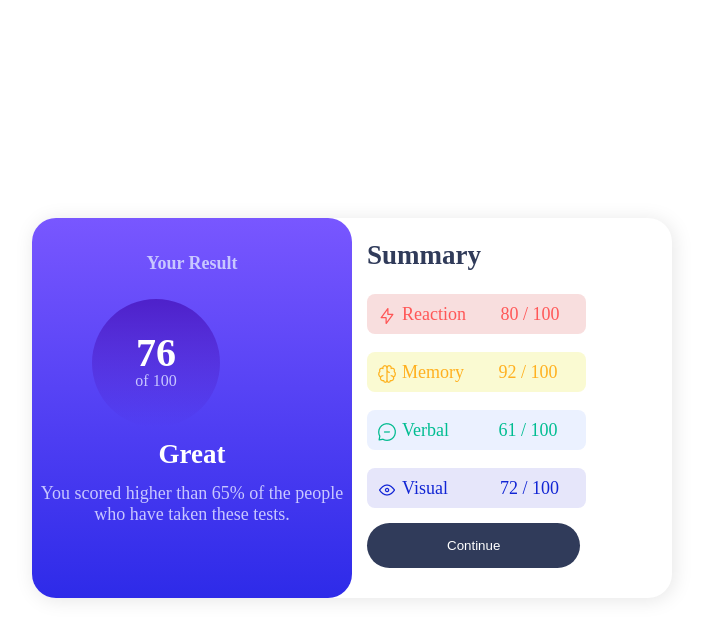
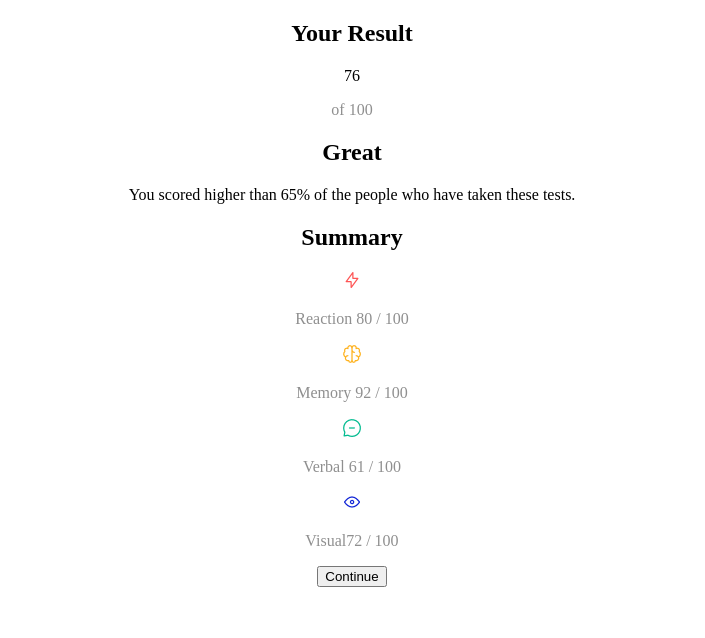
Before and after one commit to Ezekiel225/Template, a plain HTML site: page index.html in a window 1280 px wide. Shown: the whole page, without its empty margins (288-993 px from the left). Drawn offline with Linux system fonts and the light colour scheme.

Commit message:
Update style.css

```diff
--- a/style.css
+++ b/style.css
@@ -1,190 +1,179 @@
-body{
-    background: white;
-    font-family: Hanken Grotesk;
-    font-size: 18px;
-    align-items: center;
-    justify-content: center;
-    display: flex;
-    height: 100vh;
+
+body {
+    font-family: "Montserrat";
+    text-align: center;
   }
 
-.container{
-    height: 380px;
-    width: 50vw;
-    display: flex;
-    background-color: white;
-    box-shadow: 2px 2px 20px 0 rgba(0, 0, 0, 0.1);
-    border-radius: 1.5rem;
-    color: hsl(241, 100%, 89%);
+  h1, h2, h3, h4, h5, h6 {
+    font-family: "Montserrat-Bold";
   }
 
-.result{
-    text-align: center;
-    width: 50%;
-    border-radius: 1.5rem;
-    background: linear-gradient(to bottom, hsl(252, 100%, 67%), hsl(241, 81%, 54%));
+  p {
+    color: #8f8f8f;
   }
 
-.score{
-    height: 8rem;
-    width: 8rem;
-    border-radius: 50%;
-    background: linear-gradient(to bottom, hsla(256, 72%, 46%, 1), hsla(241, 72%, 46%, 0));
-    align-items: center;
-    color: hsl(241, 100%, 89%);
-    position: relative;
-    left: 60px;
-    top: 30px;
+  /* Headings */
+
+  .big-heading {
+    font-family: "Montserrat-Black";
+    font-size: 3.5rem;
+    line-height: 1.5;
   }
 
-.result-title{
-    font-size: 18px;
-    color: hsl(241, 100%, 89%);
-    position: relative;
-    top: 20px;
+  .section-heading {
+    font-size: 3rem;
+    line-height: 1.5;
   }
 
-.real-score{
-    font-weight: 700;
-    font-size: 40px;
-    text-align: center;
-    color: hsl(0, 0%, 100%);
-    position: relative;
-    top: 30px;
+  /* Containers */
+
+  .container-fluid{
+    padding: 7% 15%;
   }
 
-.Light-red{
-    height: 2.5rem;
-    background: rgb(248, 222, 222);
-    border-radius: 0.5rem;
-    margin-left: 15px;
-    width: 90%;
+  /* Sections */
+
+  .colored-section {
+    background-color: #ff4c68;
+    color: #fff;
   }
 
-.Orange-yellow{
-    height: 2.5rem;
-    background: rgb(250, 250, 210);
-    border-radius: 0.5rem;
-    margin-left: 15px;
-    width: 90%;
+  .white-section {
+    background-color: #fff;
   }
 
-.Green-teal{
-    height: 2.5rem;
-    background: hsl(221, 100%, 96%);
-    border-radius: 0.5rem;
-    margin-left: 15px;
-    width: 90%;
+  /* Navigation Bar */
+
+  .navbar {
+    padding: 0 0 4.5rem;
   }
 
-.Cobalt-blue{
-    height: 2.5rem;
-    background: lavender;
-    border-radius: 0.5rem;
-    margin-left: 15px;
-    width: 90%;
+  .navbar-brand {
+    font-family: "Ubuntu";
+    font-size: 2.5rem;
+    font-weight: bold;
   }
 
-.icon-reaction{
-    float: left;
-    margin: 5px;
-    margin-top: 12px;
-    margin-left: 10px
+  .nav-item {
+    padding: 0 18px;
   }
 
-.icon-memory{
-    float: left;
-    margin: 5px;
-    margin-top: 12px;
-    margin-left: 10px
+  .nav-link {
+    font-size: 1.2rem;
+    font-family: "Montserrat-Light";
   }
 
-.icon-verbal{
-    float: left;
-    margin: 5px;
-    margin-top: 12px;
-    margin-left: 10px
+  /* Buttons */
+
+  .download-button {
+    margin: 5% 3% 5% 0;
   }
 
-.icon-visual{
-    float: left;
-    margin: 5px;
-    margin-top: 12px;
-    margin-left: 10px
+  /* Title Section */
+
+  #title {
+    background-color: #ff4c68;
+    color: #fff;
+    text-align: left;
   }
 
-.score1{
-    margin-left: 30px;
+  #title .container-fluid {
+    padding: 3% 15% 7%;
   }
 
-.score2{
-    margin-left: 30px;
+  /* Title Image */
+
+  .title-image {
+    width: 60%;
+    transform: rotate(25deg);
+    position: absolute;
+    right: 30%;
   }
 
-.score3{
-    margin-left: 45px;
+  /* Features Section */
+
+  #features {
+    position: relative;
   }
 
-.score4{
-    margin-left: 52px;
+  .feature-title {
+    font-size: 1.5rem;
   }
 
-p{
-    padding-top: 10px;
+  .feature-box {
+    padding: 4.5%;
   }
 
-.test-score{
-    position: relative;
-    top: 10px;
+  .icon {
+    color: #ef8172;
+    margin-bottom: 1rem;
   }
 
-.red{
-    color: hsl(0, 100%, 67%);
+  .icon:hover {
+    color: #ff4c68;
   }
 
-.orange{
-    color: hsl(39, 100%, 56%);
+  /* Testimonial Section */
+
+  #testimonials {
+    background-color: #ef8172;
   }
 
-.teal{
-    color: hsl(166, 100%, 37%);
+  .testimonial-text {
+    font-size: 3rem;
+    line-height: 1.5;
   }
 
-.cobalt{
-    color: hsl(234, 85%, 45%);
+  .testimonial-image {
+    width: 10%;
+    border-radius: 100%;
+    margin: 20px;
   }
 
 
+  #press {
+    background-color: #ef8172;
+    padding-bottom: 3%;
+  }
 
-h4{
+  .press-logo {
+    width: 15%;
+    margin: 20px 20px 50px;
+  }
+
+  /* Pricing Section */
+
+  #pricing {
+    padding: 100px;
+  }
+
+  .price-text {
+    font-size: 3rem;
+    line-height: 1.5;
+  }
+
+  .pricing-column {
+    padding: 3% 2%;
+  }
+
+  /* CTA Section */
+
+
+  /* Footer Section */
+
+
+  .social-icon {
+    margin: 20px 10px;
+  }
+
+  @media (max-width: 1028px) {
+
+    #title {
       text-align: center;
     }
 
-.sum{
-    color: hsl(224, 30%, 27%);
-    padding-left: 15px;
+    .title-image {
+      position: static;
+      transform: rotate(0);
     }
-
-.total-score{
-    font-size: 16px;
   }
-
-.great{
-    position: relative;
-    top: 20px;
-    color: hsl(0, 0%, 100%);
-}
-
-.continue{
-    padding: 0 40px 0 40px;
-}
-
-.btn{
-    background: hsl(224, 30%, 27%);
-    border: none;
-    border-radius: 1.5rem;
-    color: white;
-    padding: 15px 40px 15px 40px;
-    margin: 15px;
-
-}
```
Lines whose indentation alone changed are shown as unchanged.
